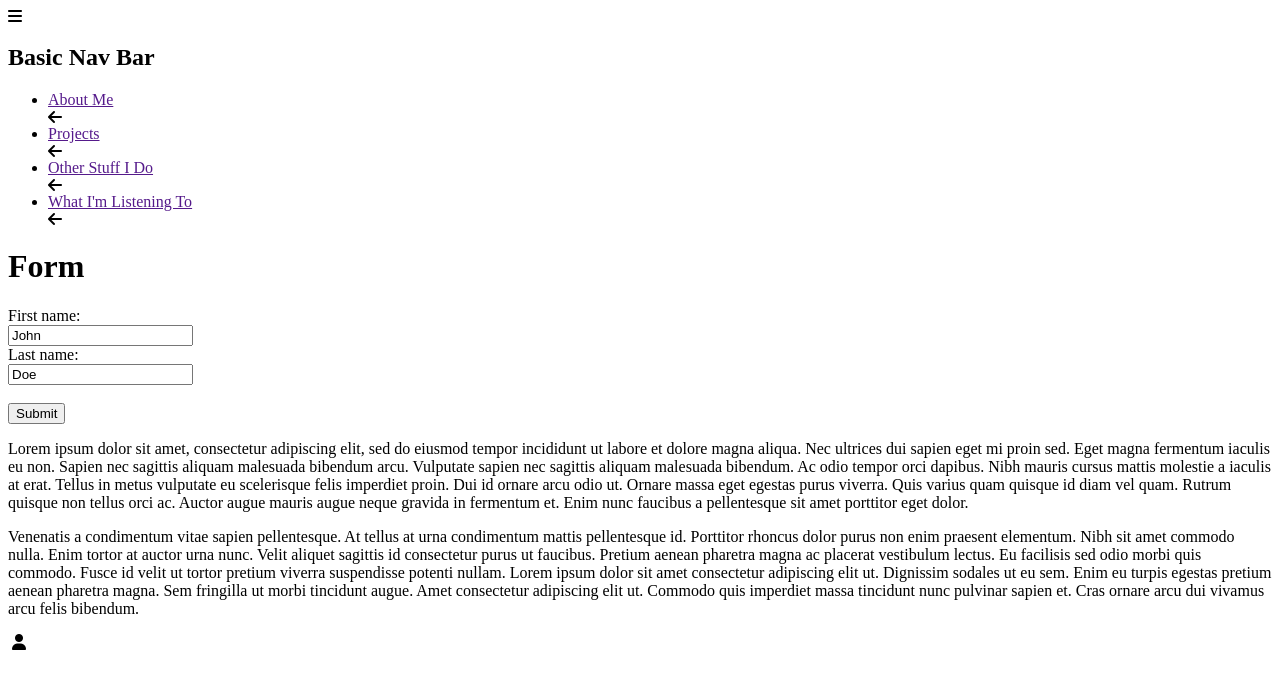
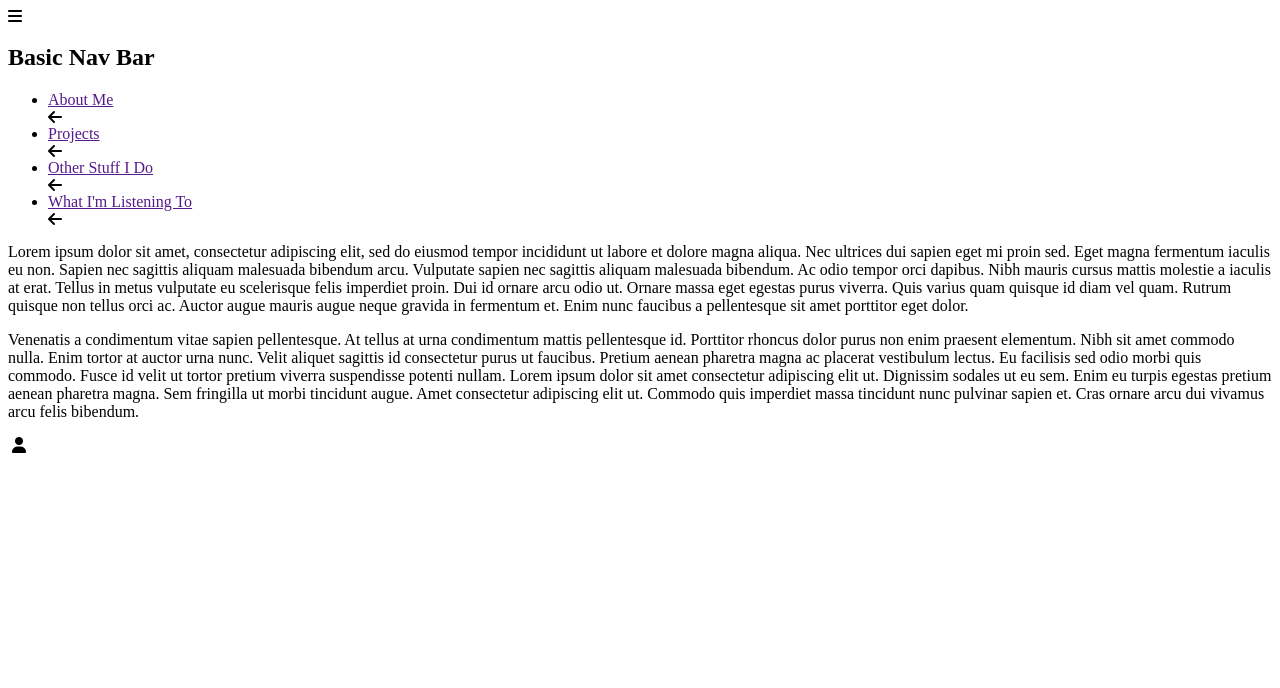
Before and after one commit to robwils/VanillaJS_Menu, a website: page index.html in a window 1280 px wide. Drawn offline with Linux system fonts and the light colour scheme; some icons are missing.

Commit message:
1 file modified

```diff
--- a/index.html
+++ b/index.html
@@ -41,18 +41,7 @@
   </ul>
 </div>
 <div class="container">
-  <div id="box1">
-    <div class="formContainer">
-      <h1>Form</h1>
-      <form action="/action_page.php">
-        <label for="fname">First name:</label><br />
-        <input type="text" id="fname" name="fname" value="John" /><br />
-        <label for="lname">Last name:</label><br />
-        <input type="text" id="lname" name="lname" value="Doe" /><br /><br />
-        <input type="submit" value="Submit" />
-      </form>
-    </div>
-  </div>
+  <div id="box1"></div>
   <div id="box2">
     <p class="contentPara">
       Lorem ipsum dolor sit amet, consectetur adipiscing elit, sed do eiusmod
```
